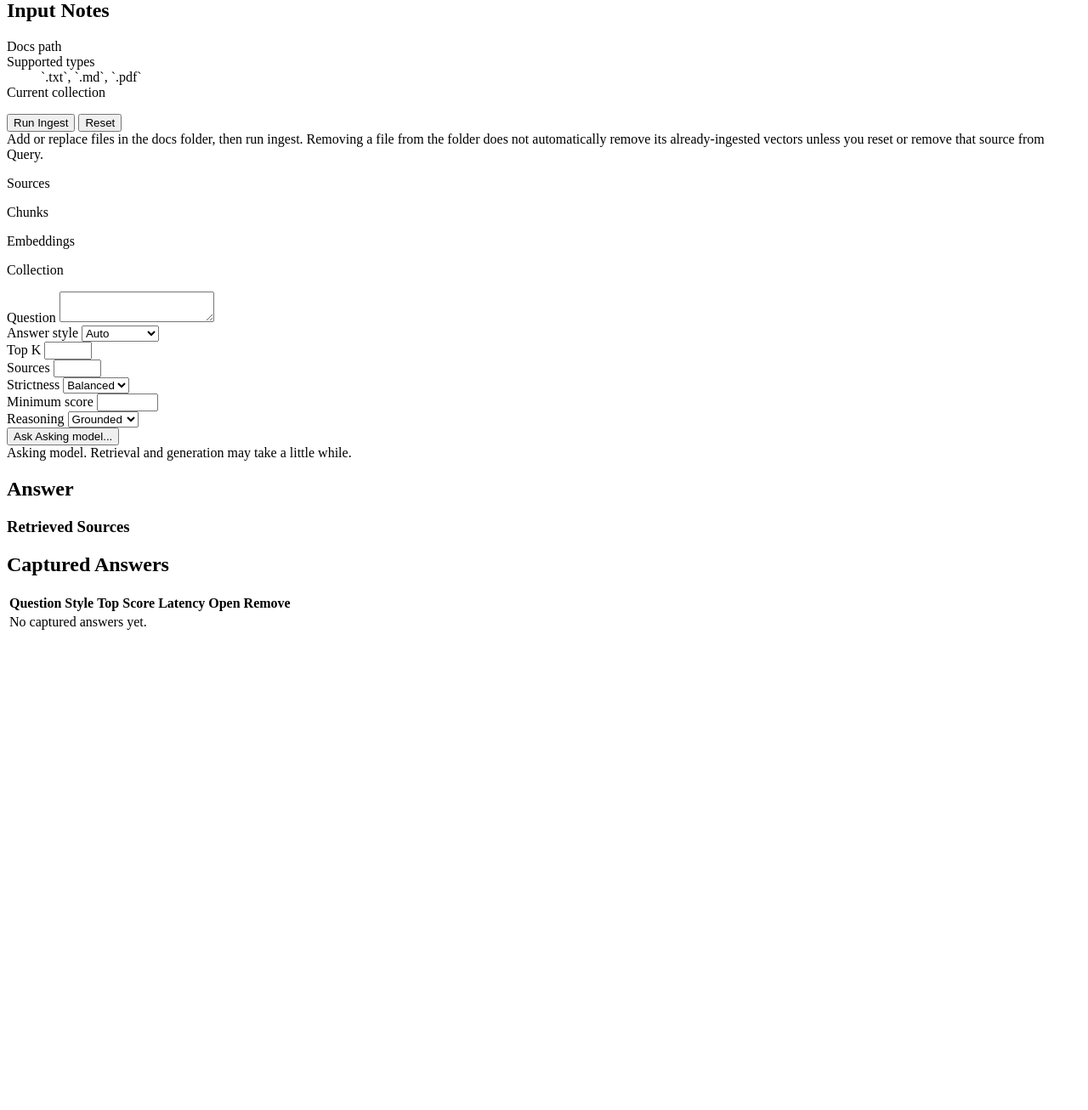
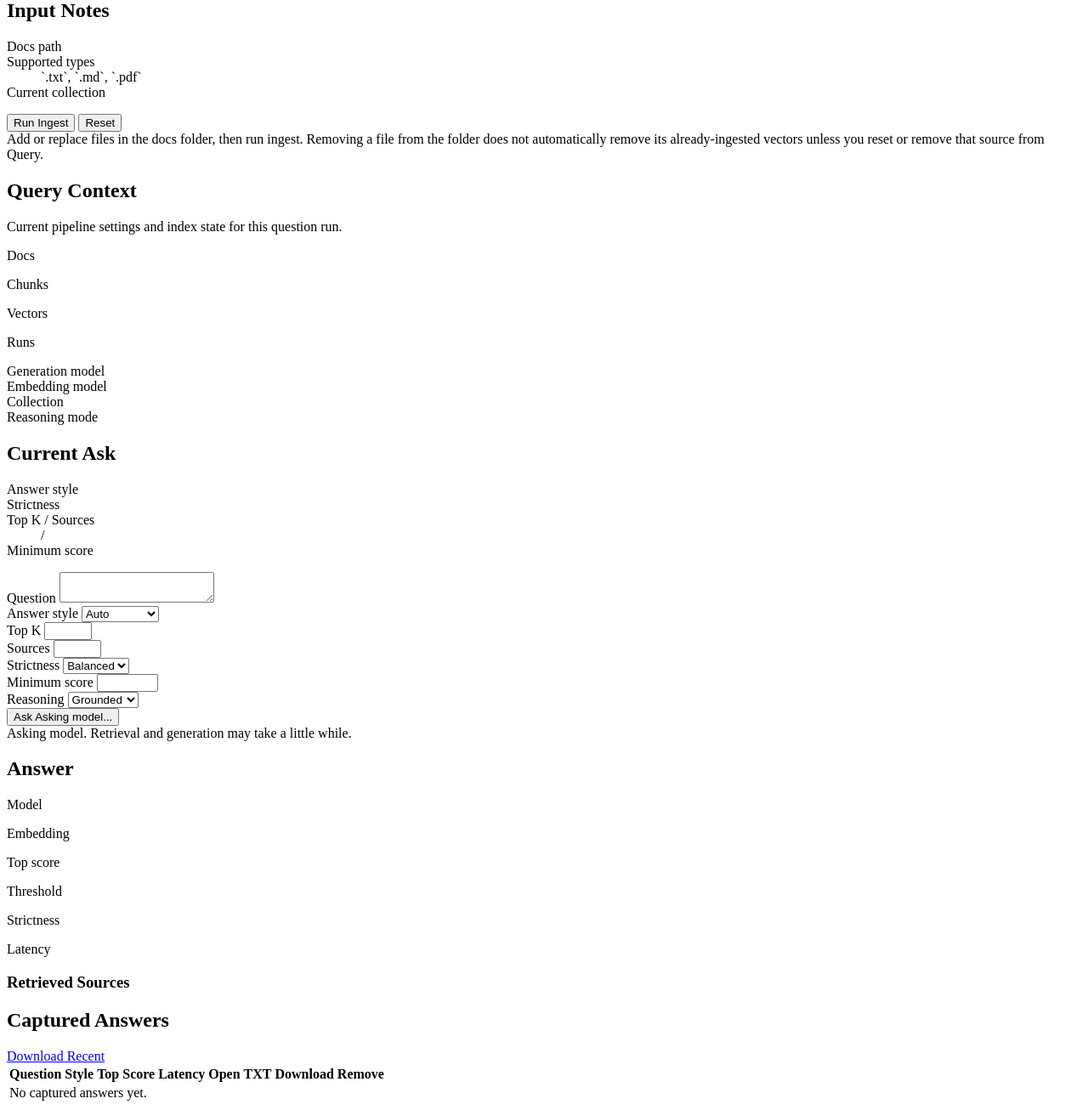
Before and after one commit to colinleroux/ragdoc, a Flask app: page /rag/pipeline in a window 1280 px wide. Shown: the part 1812-3118 px from the top of the page at 85% size. Before the commit the page ends 2553 px from the top, so only its background shows below. Run offline with Flask 3, Linux system fonts and the light colour scheme.

Commit message:
added refined uiand outputs

```diff
--- a/app/templates/rag/pipeline.html
+++ b/app/templates/rag/pipeline.html
@@ -560,23 +560,73 @@
   </section>
 
   <section class="mt-5" x-show="activeTab === 'query'" x-cloak>
-    <div class="mb-5 grid gap-4 lg:grid-cols-4">
-      <div class="border border-zinc-200 bg-white p-4 shadow-sm">
-        <p class="text-sm text-zinc-600">Sources</p>
-        <p class="mt-2 text-3xl font-semibold text-zinc-950" x-text="stats.sources ?? '-'"></p>
-      </div>
-      <div class="border border-zinc-200 bg-white p-4 shadow-sm">
-        <p class="text-sm text-zinc-600">Chunks</p>
-        <p class="mt-2 text-3xl font-semibold text-zinc-950" x-text="stats.chunks ?? '-'"></p>
-      </div>
-      <div class="border border-zinc-200 bg-white p-4 shadow-sm">
-        <p class="text-sm text-zinc-600">Embeddings</p>
-        <p class="mt-2 text-3xl font-semibold text-zinc-950" x-text="stats.embeddings ?? '-'"></p>
-      </div>
-      <div class="border border-zinc-200 bg-white p-4 shadow-sm">
-        <p class="text-sm text-zinc-600">Collection</p>
-        <p class="mt-2 truncate text-lg font-semibold text-zinc-950" x-text="config.collection"></p>
-      </div>
+    <div class="mb-5 grid gap-5 lg:grid-cols-[minmax(0,1fr)_320px]">
+      <section class="border border-zinc-200 bg-white p-4 shadow-sm">
+        <div class="flex flex-col gap-4 lg:flex-row lg:items-start lg:justify-between">
+          <div>
+            <h2 class="text-lg font-semibold text-zinc-950">Query Context</h2>
+            <p class="mt-1 text-sm text-zinc-600">Current pipeline settings and index state for this question run.</p>
+          </div>
+          <div class="grid grid-cols-2 gap-2 text-xs sm:grid-cols-4">
+            <div class="border border-zinc-200 bg-zinc-50 px-3 py-2">
+              <p class="uppercase text-zinc-500">Docs</p>
+              <p class="mt-1 font-semibold text-zinc-950" x-text="stats.sources ?? 0"></p>
+            </div>
+            <div class="border border-zinc-200 bg-zinc-50 px-3 py-2">
+              <p class="uppercase text-zinc-500">Chunks</p>
+              <p class="mt-1 font-semibold text-zinc-950" x-text="stats.chunks ?? 0"></p>
+            </div>
+            <div class="border border-zinc-200 bg-zinc-50 px-3 py-2">
+              <p class="uppercase text-zinc-500">Vectors</p>
+              <p class="mt-1 font-semibold text-zinc-950" x-text="stats.embeddings ?? 0"></p>
+            </div>
+            <div class="border border-zinc-200 bg-zinc-50 px-3 py-2">
+              <p class="uppercase text-zinc-500">Runs</p>
+              <p class="mt-1 font-semibold text-zinc-950" x-text="askRuns.length"></p>
+            </div>
+          </div>
+        </div>
+        <dl class="mt-4 grid gap-3 text-sm sm:grid-cols-2 xl:grid-cols-4">
+          <div>
+            <dt class="text-zinc-500">Generation model</dt>
+            <dd class="mt-1 font-medium text-zinc-900" x-text="config.model"></dd>
+          </div>
+          <div>
+            <dt class="text-zinc-500">Embedding model</dt>
+            <dd class="mt-1 font-medium text-zinc-900" x-text="config.embed_model"></dd>
+          </div>
+          <div>
+            <dt class="text-zinc-500">Collection</dt>
+            <dd class="mt-1 truncate font-medium text-zinc-900" x-text="config.collection"></dd>
+          </div>
+          <div>
+            <dt class="text-zinc-500">Reasoning mode</dt>
+            <dd class="mt-1 font-medium capitalize text-zinc-900" x-text="reasoningMode"></dd>
+          </div>
+        </dl>
+      </section>
+
+      <aside class="border border-zinc-200 bg-white p-4 shadow-sm">
+        <h2 class="text-lg font-semibold text-zinc-950">Current Ask</h2>
+        <dl class="mt-4 space-y-3 text-sm">
+          <div>
+            <dt class="text-zinc-500">Answer style</dt>
+            <dd class="mt-1 font-medium capitalize text-zinc-900" x-text="answerStyle"></dd>
+          </div>
+          <div>
+            <dt class="text-zinc-500">Strictness</dt>
+            <dd class="mt-1 font-medium capitalize text-zinc-900" x-text="strictness"></dd>
+          </div>
+          <div>
+            <dt class="text-zinc-500">Top K / Sources</dt>
+            <dd class="mt-1 font-medium text-zinc-900"><span x-text="topK"></span><span> / </span><span x-text="maxSources"></span></dd>
+          </div>
+          <div>
+            <dt class="text-zinc-500">Minimum score</dt>
+            <dd class="mt-1 font-medium text-zinc-900" x-text="minSemanticScore"></dd>
+          </div>
+        </dl>
+      </aside>
     </div>
 
   <section class="mt-5 border border-zinc-200 bg-white p-4 shadow-sm">
@@ -648,11 +698,32 @@
           <h2 class="text-lg font-semibold text-zinc-950">Answer</h2>
           <p class="mt-1 text-xs text-emerald-700" x-show="currentRun" x-text="`Captured run ${currentRun?.id}`"></p>
         </div>
-        <p class="text-xs text-zinc-500" x-show="answerMeta.top_semantic_score !== undefined">
-          <span x-text="`top score ${answerMeta.top_semantic_score}`"></span>
-          <span x-text="` - threshold ${answerMeta.threshold}`"></span>
-          <span x-text="` - ${answerMeta.strictness}`"></span>
-        </p>
+      </div>
+      <div class="mt-3 grid gap-2 text-xs sm:grid-cols-2 xl:grid-cols-6">
+        <div class="border border-zinc-200 bg-zinc-50 px-3 py-2">
+          <p class="uppercase text-zinc-500">Model</p>
+          <p class="mt-1 font-semibold text-zinc-950" x-text="currentRun?.model || config.model"></p>
+        </div>
+        <div class="border border-zinc-200 bg-zinc-50 px-3 py-2">
+          <p class="uppercase text-zinc-500">Embedding</p>
+          <p class="mt-1 font-semibold text-zinc-950" x-text="config.embed_model"></p>
+        </div>
+        <div class="border border-zinc-200 bg-zinc-50 px-3 py-2" x-show="answerMeta.top_semantic_score !== undefined">
+          <p class="uppercase text-zinc-500">Top score</p>
+          <p class="mt-1 font-semibold text-zinc-950" x-text="answerMeta.top_semantic_score"></p>
+        </div>
+        <div class="border border-zinc-200 bg-zinc-50 px-3 py-2" x-show="answerMeta.threshold !== undefined">
+          <p class="uppercase text-zinc-500">Threshold</p>
+          <p class="mt-1 font-semibold text-zinc-950" x-text="answerMeta.threshold"></p>
+        </div>
+        <div class="border border-zinc-200 bg-zinc-50 px-3 py-2">
+          <p class="uppercase text-zinc-500">Strictness</p>
+          <p class="mt-1 font-semibold capitalize text-zinc-950" x-text="answerMeta.strictness || strictness"></p>
+        </div>
+        <div class="border border-zinc-200 bg-zinc-50 px-3 py-2">
+          <p class="uppercase text-zinc-500">Latency</p>
+          <p class="mt-1 font-semibold text-zinc-950" x-text="currentRun?.latency_ms ? `${(currentRun.latency_ms / 1000).toFixed(1)}s` : '-'"></p>
+        </div>
       </div>
       <p class="mt-3 whitespace-pre-wrap text-sm leading-6 text-zinc-800" x-text="answer"></p>
       <div class="mt-5" x-show="sources.length">
@@ -685,7 +756,15 @@
   <section class="mt-5 border border-zinc-200 bg-white shadow-sm">
     <div class="flex items-center justify-between border-b border-zinc-200 px-4 py-3">
       <h2 class="text-lg font-semibold text-zinc-950">Captured Answers</h2>
-      <span class="text-sm text-zinc-600" x-text="`${askRuns.length} recent`"></span>
+      <div class="flex items-center gap-3">
+        <a
+          href="/api/ask-runs/export?limit=50"
+          class="rounded-md border border-zinc-300 bg-white px-2 py-1 text-xs font-medium text-zinc-800 shadow-sm transition hover:border-emerald-500 hover:text-emerald-800"
+        >
+          Download Recent
+        </a>
+        <span class="text-sm text-zinc-600" x-text="`${askRuns.length} recent`"></span>
+      </div>
     </div>
     <div class="overflow-x-auto">
       <table class="min-w-full divide-y divide-zinc-200 text-sm">
@@ -696,6 +775,8 @@
             <th class="px-4 py-3 text-right">Top Score</th>
             <th class="px-4 py-3 text-right">Latency</th>
             <th class="px-4 py-3 text-right">Open</th>
+            <th class="px-4 py-3 text-right">TXT</th>
+            <th class="px-4 py-3 text-right">Download</th>
             <th class="px-4 py-3 text-right">Remove</th>
           </tr>
         </thead>
@@ -716,6 +797,22 @@
                 </button>
               </td>
               <td class="px-4 py-3 text-right">
+                <a
+                  class="rounded-md border border-zinc-300 bg-white px-2 py-1 text-xs font-medium text-zinc-800 shadow-sm transition hover:border-emerald-500 hover:text-emerald-800"
+                  :href="`/api/ask-runs/${run.id}/answer.txt`"
+                >
+                  TXT
+                </a>
+              </td>
+              <td class="px-4 py-3 text-right">
+                <a
+                  class="rounded-md border border-zinc-300 bg-white px-2 py-1 text-xs font-medium text-zinc-800 shadow-sm transition hover:border-emerald-500 hover:text-emerald-800"
+                  :href="`/api/ask-runs/${run.id}/download`"
+                >
+                  Download
+                </a>
+              </td>
+              <td class="px-4 py-3 text-right">
                 <button
                   type="button"
                   class="rounded-md border border-red-300 bg-white px-2 py-1 text-xs font-medium text-red-700 shadow-sm transition hover:bg-red-50"
@@ -727,7 +824,7 @@
             </tr>
           </template>
           <tr x-show="askRuns.length === 0">
-            <td colspan="6" class="px-4 py-8 text-center text-zinc-500">No captured answers yet.</td>
+            <td colspan="8" class="px-4 py-8 text-center text-zinc-500">No captured answers yet.</td>
           </tr>
         </tbody>
       </table>
```
Also changed, not shown: app/api/routes.py (+94 -2 lines).
